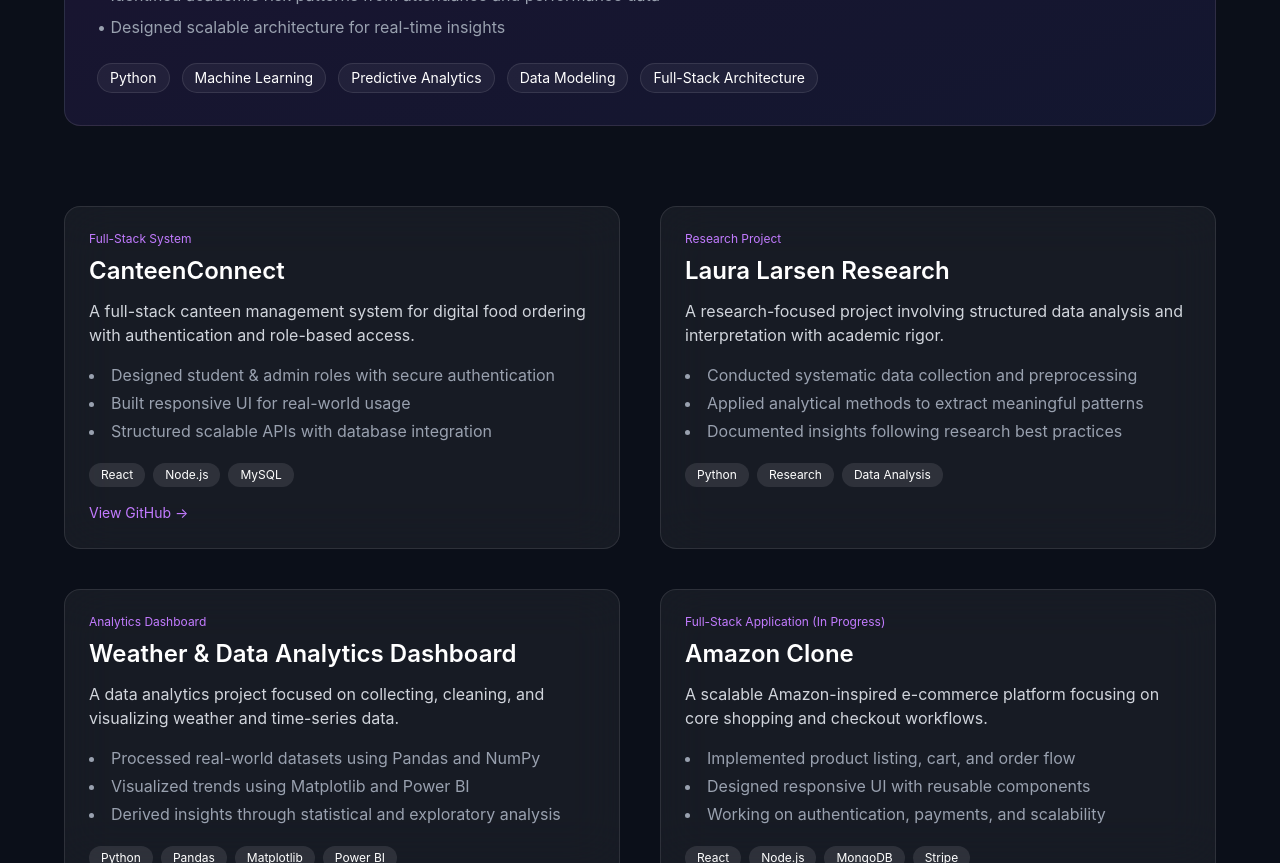
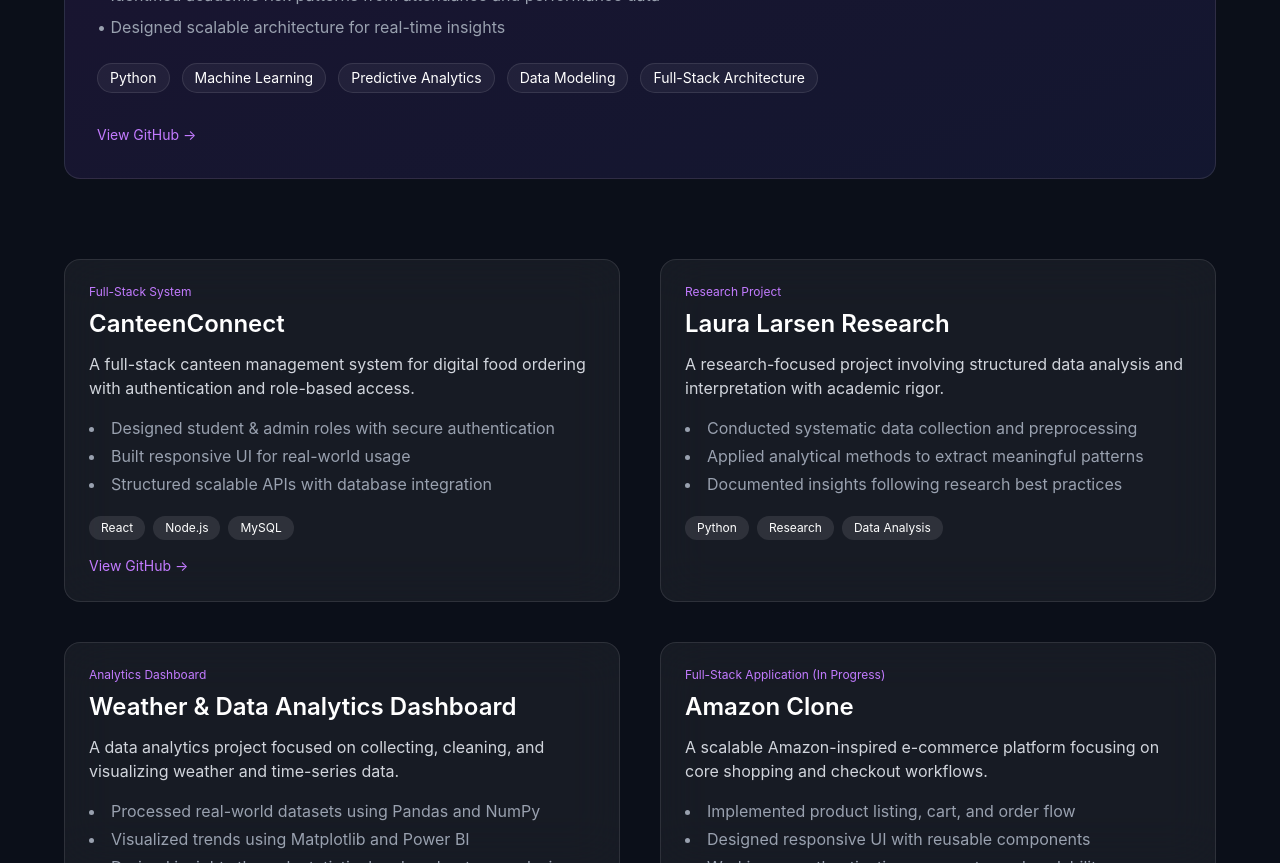
Before and after one commit to Vagvedi/vagvedi-portfolio, a React (Vite) app: page / in a window 1280 px wide. Shown: the part 2860-3723 px from the top of the page. Built offline with nearby package versions, Linux system fonts and the light colour scheme.

Commit message:
Linking github to featured project

```diff
--- a/src/components/Projects.jsx
+++ b/src/components/Projects.jsx
@@ -98,7 +98,7 @@ export default function Projects() {
             <li>• Designed scalable architecture for real-time insights</li>
           </ul>
 
-          <div className="flex flex-wrap gap-3">
+          <div className="flex flex-wrap gap-3 mb-6">
             {[
               "Python",
               "Machine Learning",
@@ -115,6 +115,17 @@ export default function Projects() {
               </span>
             ))}
           </div>
+
+          {/* 🔥 FEATURED PROJECT VIEW BUTTON (ADDED) */}
+          <a
+            href="https://github.com/Vagvedi/DigiTwin"
+            target="_blank"
+            rel="noopener noreferrer"
+            className="inline-block mt-2 text-sm text-purple-400
+                       hover:text-purple-300 transition"
+          >
+            View GitHub →
+          </a>
         </motion.div>
       </div>
 
```
